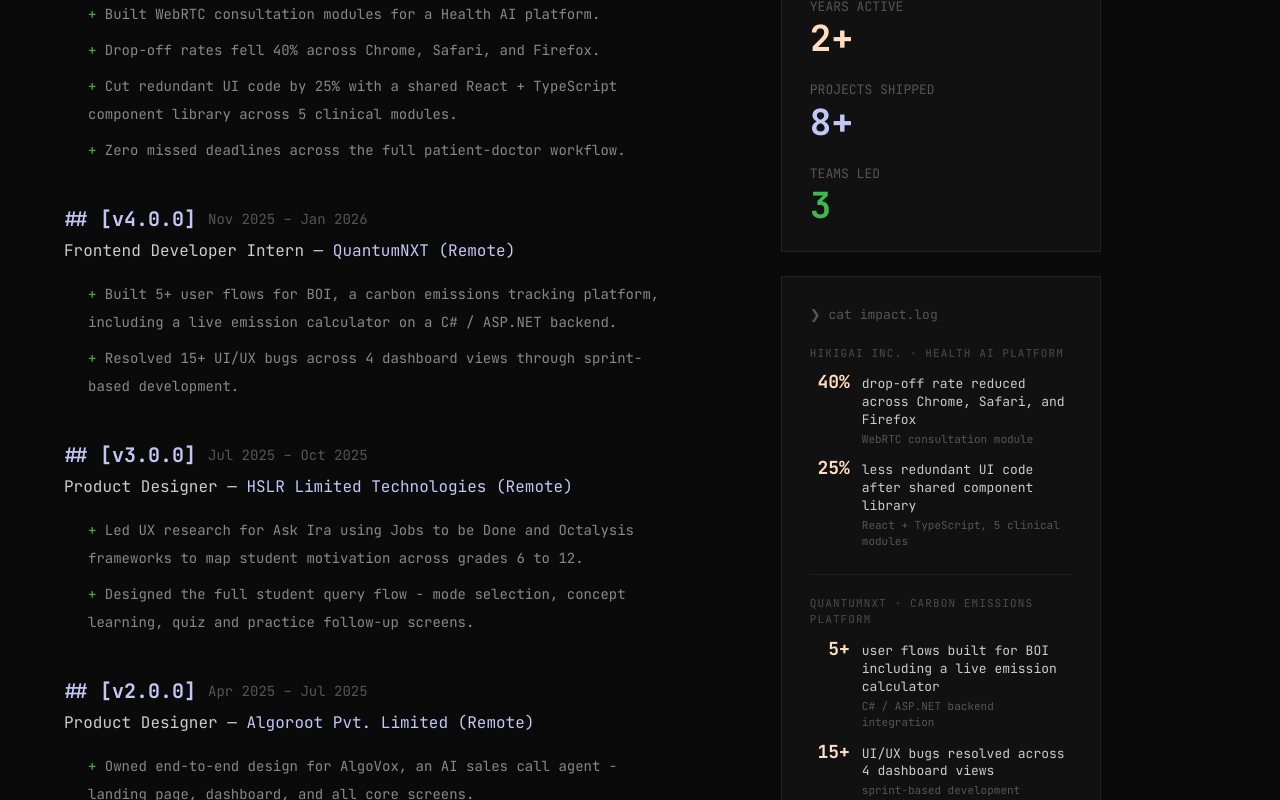
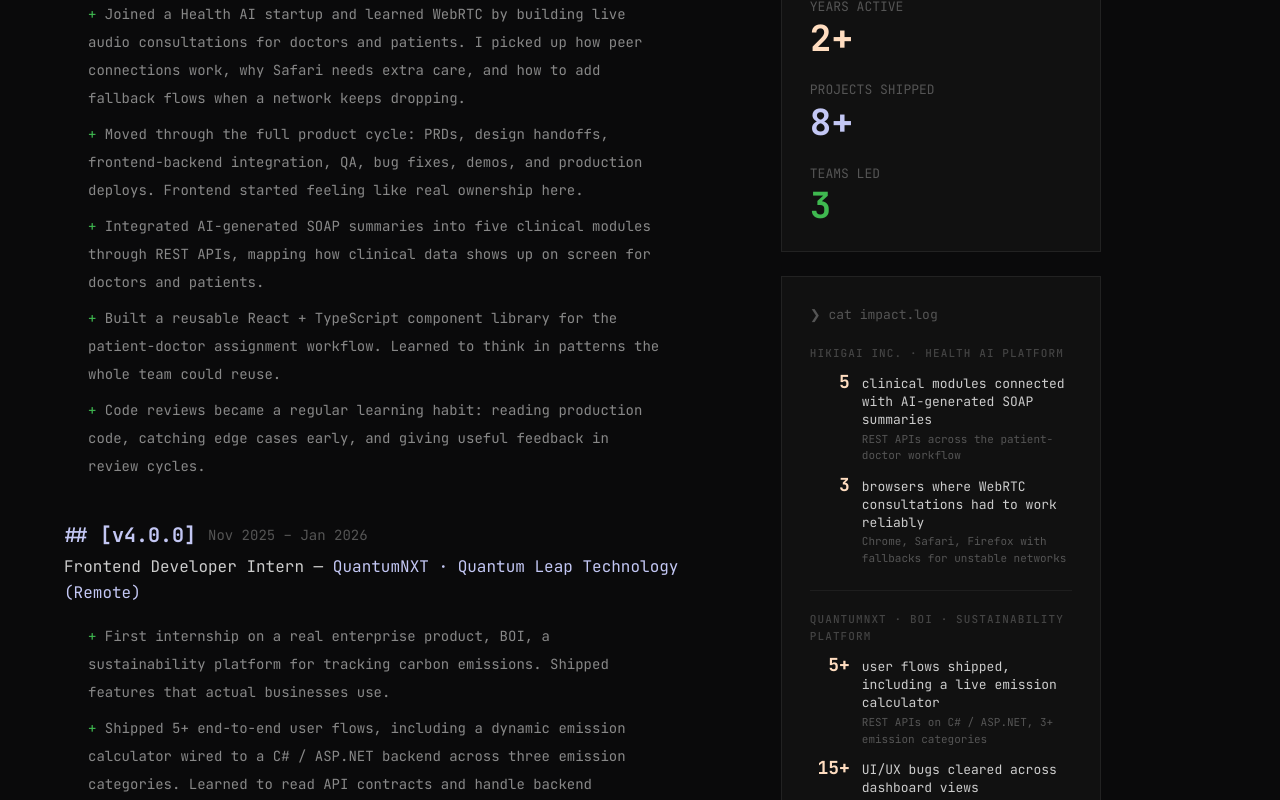
Before and after one commit to shivanirai08/pt, a Next.js app: page / in a window 1280 px wide. Shown: the part 4420-5220 px from the top of the page. Built offline with nearby package versions, Linux system fonts and the light colour scheme.

Commit message:
feat: update experience entries with detailed achievements and metrics for clarity and impact

```diff
--- a/app/data.ts
+++ b/app/data.ts
@@ -189,20 +189,24 @@
     role: "Frontend Engineer",
     company: "Hikigai Inc. (Full-Time Remote)",
     achievements: [
-      "Built WebRTC consultation modules for a Health AI platform.",
-      "Drop-off rates fell 40% across Chrome, Safari, and Firefox.",
-      "Cut redundant UI code by 25% with a shared React + TypeScript component library across 5 clinical modules.",
-      "Zero missed deadlines across the full patient-doctor workflow.",
+      "Joined a Health AI startup and learned WebRTC by building live audio consultations for doctors and patients. I picked up how peer connections work, why Safari needs extra care, and how to add fallback flows when a network keeps dropping.",
+      "Moved through the full product cycle: PRDs, design handoffs, frontend-backend integration, QA, bug fixes, demos, and production deploys. Frontend started feeling like real ownership here.",
+      "Integrated AI-generated SOAP summaries into five clinical modules through REST APIs, mapping how clinical data shows up on screen for doctors and patients.",
+      "Built a reusable React + TypeScript component library for the patient-doctor assignment workflow. Learned to think in patterns the whole team could reuse.",
+      "Code reviews became a regular learning habit: reading production code, catching edge cases early, and giving useful feedback in review cycles.",
     ],
   },
   {
     version: "v4.0.0",
     range: "Nov 2025 – Jan 2026",
     role: "Frontend Developer Intern",
-    company: "QuantumNXT (Remote)",
+    company: "QuantumNXT · Quantum Leap Technology (Remote)",
     achievements: [
-      "Built 5+ user flows for BOI, a carbon emissions tracking platform, including a live emission calculator on a C# / ASP.NET backend.",
-      "Resolved 15+ UI/UX bugs across 4 dashboard views through sprint-based development.",
+      "First internship on a real enterprise product, BOI, a sustainability platform for tracking carbon emissions. Shipped features that actual businesses use.",
+      "Shipped 5+ end-to-end user flows, including a dynamic emission calculator wired to a C# / ASP.NET backend across three emission categories. Learned to read API contracts and handle backend responses cleanly on the frontend.",
+      "Worked in sprints and fixed 15+ UI/UX bugs across four dashboard views. Learned to prioritize, test properly, and ship stable fixes.",
+      "Debugged cross-browser issues on Chrome, Firefox, and Edge. It changed how I write CSS and how seriously I take testing before pushing.",
+      "Worked inside an existing codebase with a real team and learned how enterprise UI gets built: dashboard-heavy layouts, consistent patterns, and flows that feel clear to non-technical users.",
     ],
   },
   {
@@ -281,30 +285,30 @@
     product: "Health AI Platform",
     points: [
       {
-        metric: "40%",
-        summary: "drop-off rate reduced across Chrome, Safari, and Firefox",
-        context: "WebRTC consultation module",
+        metric: "5",
+        summary: "clinical modules connected with AI-generated SOAP summaries",
+        context: "REST APIs across the patient-doctor workflow",
       },
       {
-        metric: "25%",
-        summary: "less redundant UI code after shared component library",
-        context: "React + TypeScript, 5 clinical modules",
+        metric: "3",
+        summary: "browsers where WebRTC consultations had to work reliably",
+        context: "Chrome, Safari, Firefox with fallbacks for unstable networks",
       },
     ],
   },
   {
     company: "QuantumNXT",
-    product: "Carbon Emissions Platform",
+    product: "BOI · Sustainability Platform",
     points: [
       {
         metric: "5+",
-        summary: "user flows built for BOI including a live emission calculator",
-        context: "C# / ASP.NET backend integration",
+        summary: "user flows shipped, including a live emission calculator",
+        context: "REST APIs on C# / ASP.NET, 3+ emission categories",
       },
       {
         metric: "15+",
-        summary: "UI/UX bugs resolved across 4 dashboard views",
-        context: "sprint-based development",
+        summary: "UI/UX bugs cleared across dashboard views",
+        context: "sprint cycles · Chrome, Firefox, Edge compatibility",
       },
     ],
   },
```
